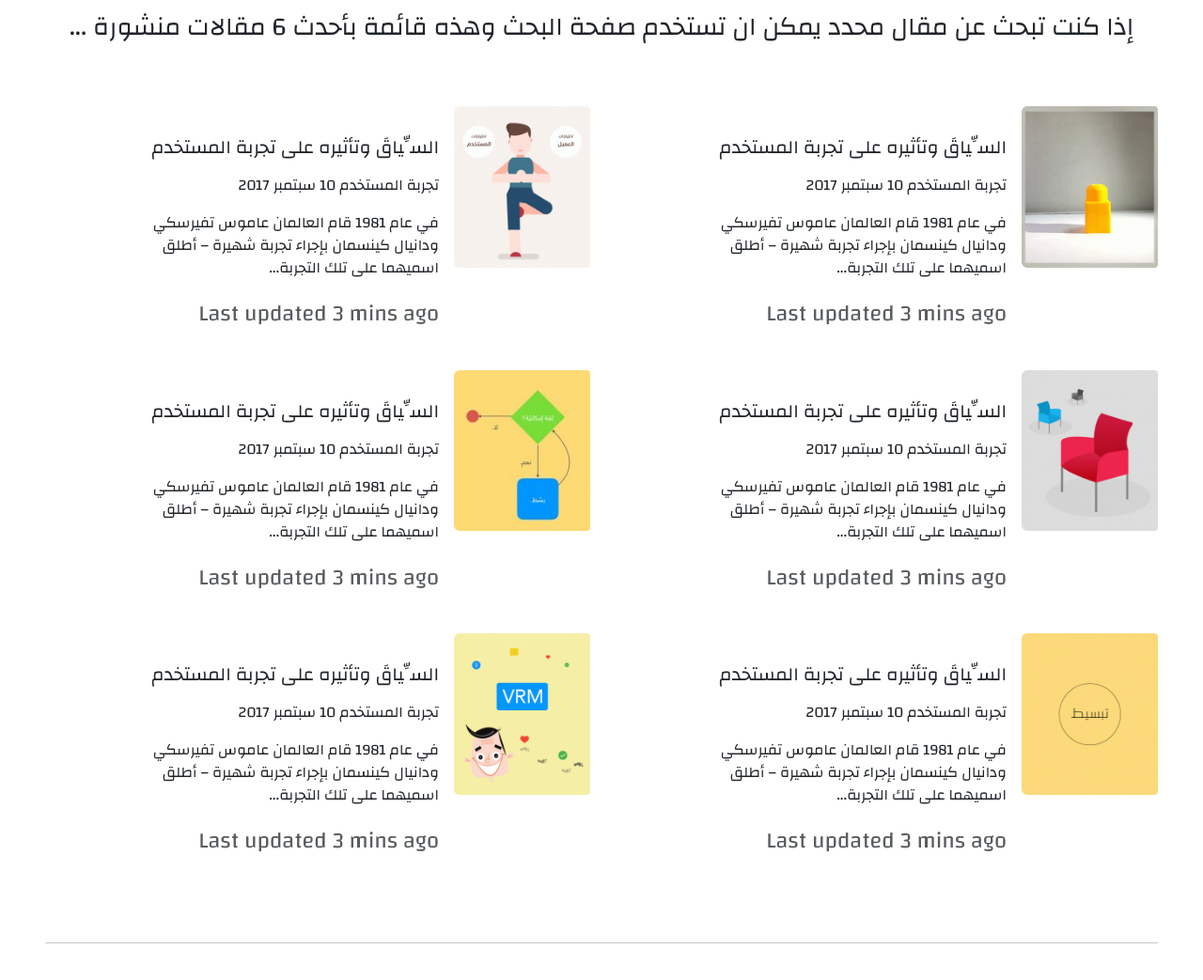
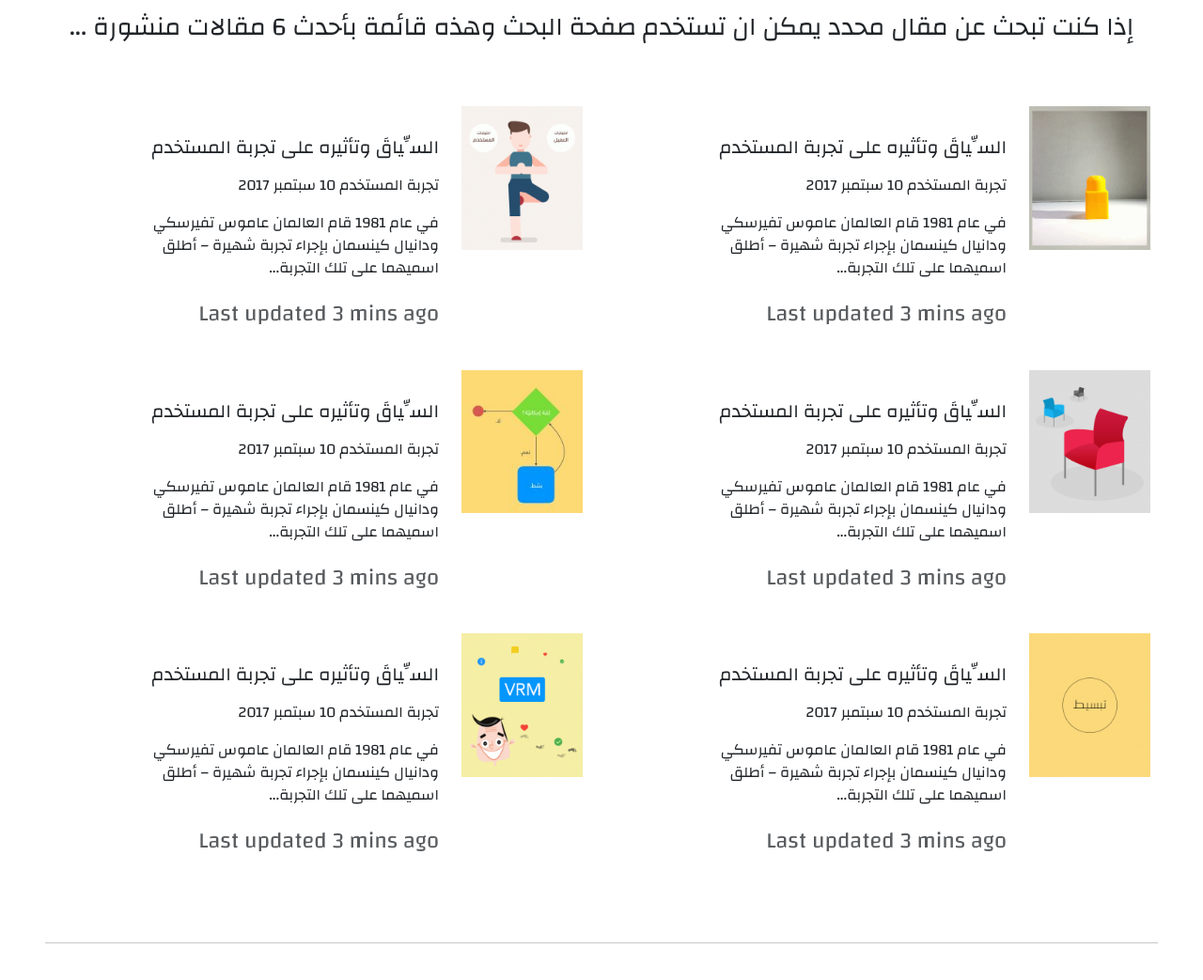
Before and after one commit to meme0327/colorlab, a plain HTML site: page index.html in a window 1280 px wide. Shown: the part 1299-2342 px from the top of the page at 94% size. Drawn offline with nearby package versions, Linux system fonts and the light colour scheme; a script that the page names is missing.

Commit message:
Update index.html

```diff
--- a/index.html
+++ b/index.html
@@ -94,7 +94,7 @@
          <div class=" mb-4">
       <div class="row g-0">
         <div class="col-md-3">
-          <img src="img/w1.gif" class="img-fluid rounded-start" alt="...">
+          <img src="img/w1.gif" class="img-fluid rounded-start  px-2" alt="...">
         </div>
         <div class="col-md-8">
 
@@ -112,7 +112,7 @@
                       <div class=" mb-4">
       <div class="row g-0">
         <div class="col-md-3">
-          <img src="img/w2.png" class="img-fluid rounded-start" alt="...">
+          <img src="img/w2.png" class="img-fluid rounded-start  px-2" alt="...">
         </div>
         <div class="col-md-8">
 
@@ -130,7 +130,7 @@
                      <div class=" mb-4">
       <div class="row g-0">
         <div class="col-md-3">
-          <img src="img/w3.png" class="img-fluid rounded-start" alt="...">
+          <img src="img/w3.png" class="img-fluid rounded-start  px-2" alt="...">
         </div>
         <div class="col-md-8">
 
@@ -152,7 +152,7 @@
                  <div class=" mb-4">
       <div class="row g-0">
         <div class="col-md-3">
-          <img src="img/w4.gif" class="img-fluid rounded-start" alt="...">
+          <img src="img/w4.gif" class="img-fluid rounded-start  px-2" alt="...">
         </div>
         <div class="col-md-8">
 
@@ -170,7 +170,7 @@
                       <div class=" mb-4">
       <div class="row g-0">
         <div class="col-md-3">
-          <img src="img/w5.jpg" class="img-fluid rounded-start" alt="...">
+          <img src="img/w5.jpg" class="img-fluid rounded-start  px-2" alt="...">
         </div>
         <div class="col-md-8">
 
@@ -188,7 +188,7 @@
                      <div class=" mb-4">
       <div class="row g-0">
         <div class="col-md-3">
-          <img src="img/w6.png" class="img-fluid rounded-start" alt="...">
+          <img src="img/w6.png" class="img-fluid rounded-start  px-2" alt="...">
         </div>
         <div class="col-md-8">
 
```
